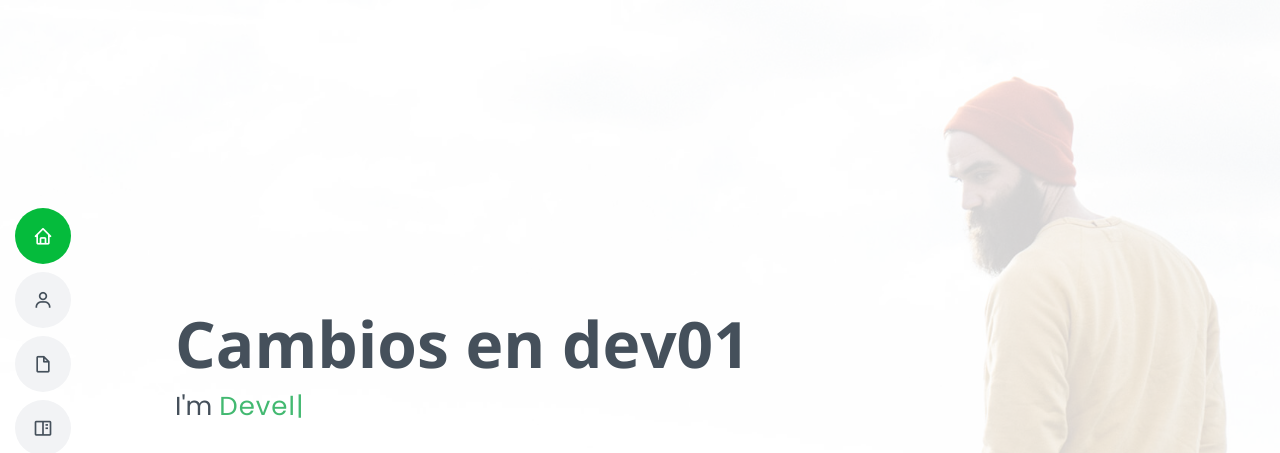
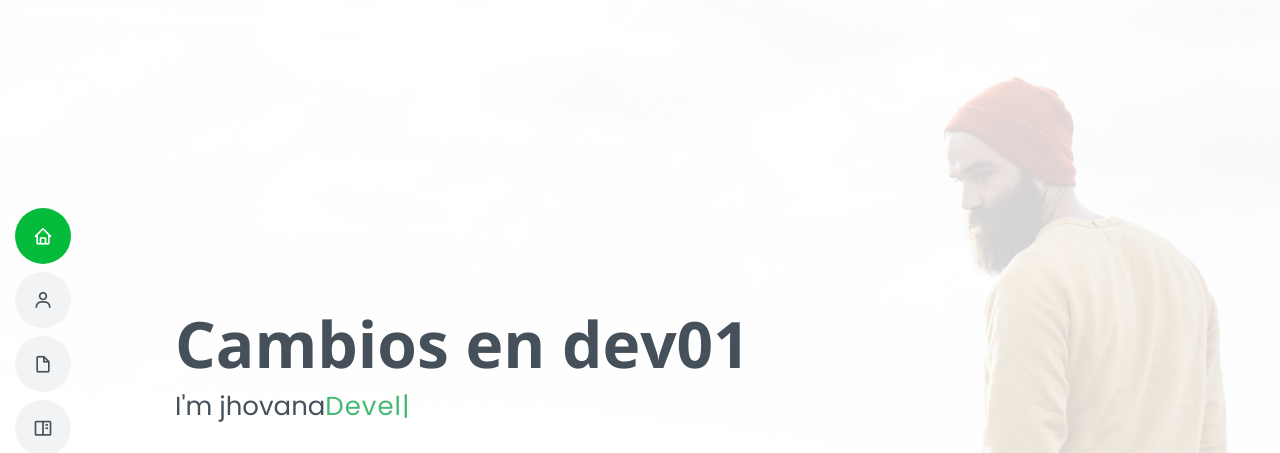
Before and after one commit to JhovanaLizbet/examenjueves, a plain HTML site: page index.html in a window 1280 px wide. Shown: the top 453 px of the page. Drawn offline with nearby package versions, Linux system fonts and the light colour scheme.

Commit message:
dev01 cambios

```diff
--- a/index.html
+++ b/index.html
@@ -62,7 +62,7 @@
   <section id="hero" class="d-flex flex-column justify-content-center">
     <div class="container" data-aos="zoom-in" data-aos-delay="100">
       <h1>Cambios en dev01</h1>
-      <p>I'm <span class="typed" data-typed-items="Designer, Developer, Freelancer, Photographer"></span></p>
+      <p>I'm  jhovana<span class="typed" data-typed-items="Designer, Developer, Freelancer, Photographer"></span></p>
       <div class="social-links">
         <a href="#" class="twitter"><i class="bx bxl-twitter"></i></a>
         <a href="#" class="facebook"><i class="bx bxl-facebook"></i></a>
```
